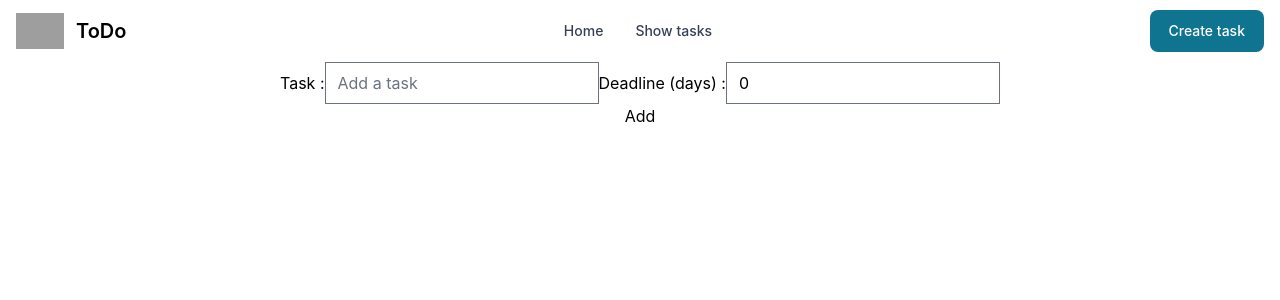
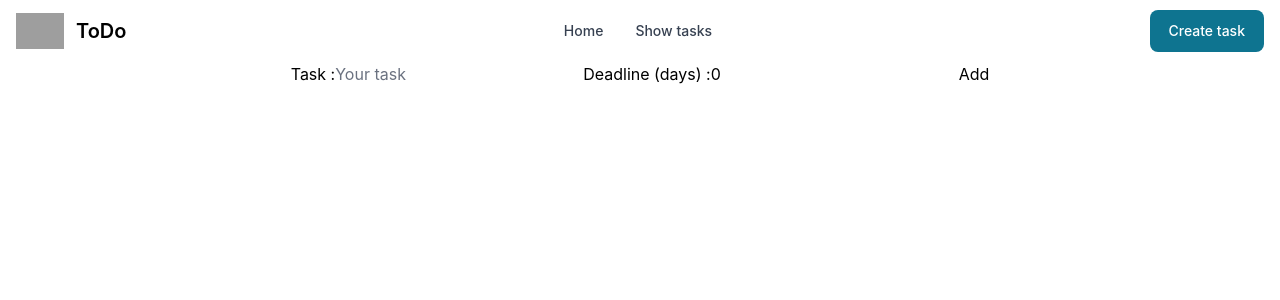
Before and after one commit to ddruart19/react, a React (Create React App) app: page /create in a window 1280 px wide. Shown: the top 300 px of the page. Built offline with nearby package versions, Linux system fonts and the light colour scheme; grey boxes are pictures that could not be loaded.

Commit message:
Formik integration for Create Task form

```diff
--- a/src/Components/CreateTask.tsx
+++ b/src/Components/CreateTask.tsx
@@ -1,70 +1,54 @@
 import { ChangeEvent, useContext, useState } from "react";
 import { TodoListContext } from "../Routing/Main"
 import 'flowbite';
-import { Formik, FormikHelpers } from 'formik';
+import { Formik, FormikHelpers, Form, Field} from 'formik';
 
-interface Values{
-  task : string;
-  value: number;
+interface FormValues{
+  taskName : string;
+  deadline: number;
 }
 
 const CreateTask = () => {
 
-    const [task, setTask] = useState<string>("");
-    const [deadline, setDeadLine] = useState<number>(0);
     const todo = useContext(TodoListContext);
 
-    const handleChange = (event:ChangeEvent<HTMLInputElement>) => {
-        if(event.target.name === 'task'){
-            setTask(event.target.value);
-        }
-        else{
-            setDeadLine(Number(event.target.value));
-        }
-    }
+    const initialValues : FormValues = {taskName: "", deadline: 0};
 
-    <Formik initialValues={{
-      task : '',
-      deadline : 0
-    }}
-    onSubmit={(
-      values: Values,
-      { setSubmitting }: FormikHelpers<Values>
-    ) => {
-      setTimeout(() => {
-        alert(JSON.stringify(values, null, 2));
-        setSubmitting(false);
-      }, 500);
-    }}></Formik>
-
-
-    const addTask = () => {
+    const addTask = (values : FormValues) => {
         const newTask = {
           id: todo.todoList.length + 1,
-          taskName: task,
-          deadline: deadline,
+          taskName: values.taskName,
+          deadline: values.deadline,
           completed: false
         }
         todo.todoList.push(newTask);
-        setTask("");
-        setDeadLine(0);
+        todo.setTodoList(todo.todoList);
+        console.log(todo.todoList);
       }
 
     return (
-        <div className="creationForm">
-        <div className="inputContainer">
+        <Formik
+        initialValues={initialValues}
+        onSubmit={(values, actions) => {
+          console.log({ values, actions });
+          alert(JSON.stringify(values, null, 2));
+          addTask(values);
+          actions.setSubmitting(false);
+        }}
+        >
+          <Form>
             <label>
               Task :
-            <input type="text" name="task" value={task} placeholder="Add a task" onChange={handleChange}/>
+              <Field name="taskName" placeholder="Your task"/>
             </label>
 
             <label>
               Deadline (days) :
-            <input type="number" name="deadline" value={deadline} placeholder="Deadline (days)" onChange={handleChange}/>
+              <Field name="deadline" placeholder="Deadline (days)"/>
             </label>
-        </div>
-        <button onClick={addTask}>Add</button>
-      </div>
-    );
+            <button type="submit">Add</button>
+          </Form>
+        </Formik>
+        )
 }
 export default CreateTask;
--- a/src/Components/ShowTasks.tsx
+++ b/src/Components/ShowTasks.tsx
@@ -17,6 +17,7 @@ const ShowTasks = () =>{
 
     return(
         <div className="todoList">
+          <button onClick={() => console.log(todo.todoList)}>Show todoList</button>
           <Table hoverable={true}>
             <Table.Head>
               <Table.HeadCell>
```
Lines whose indentation alone changed are shown as unchanged.
